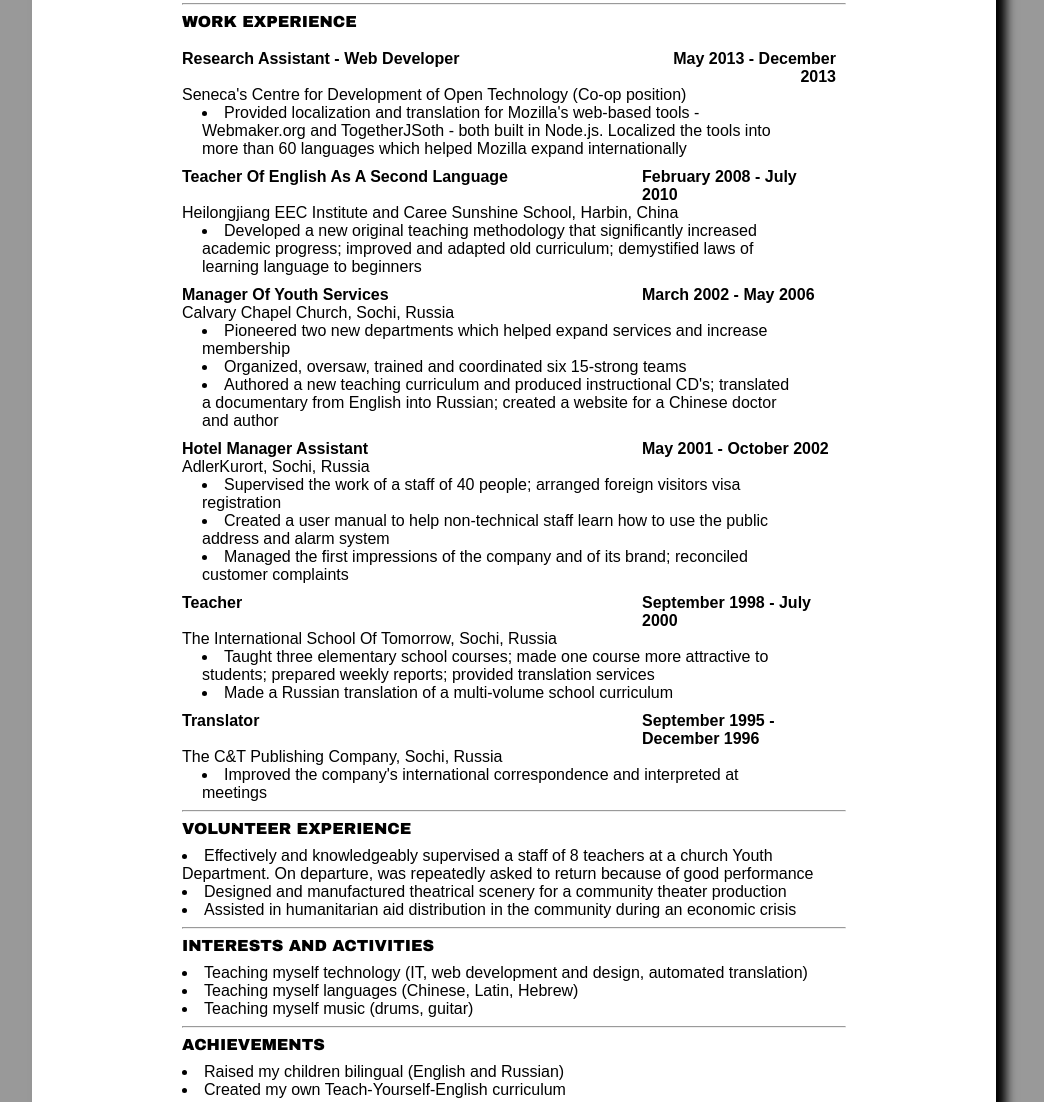
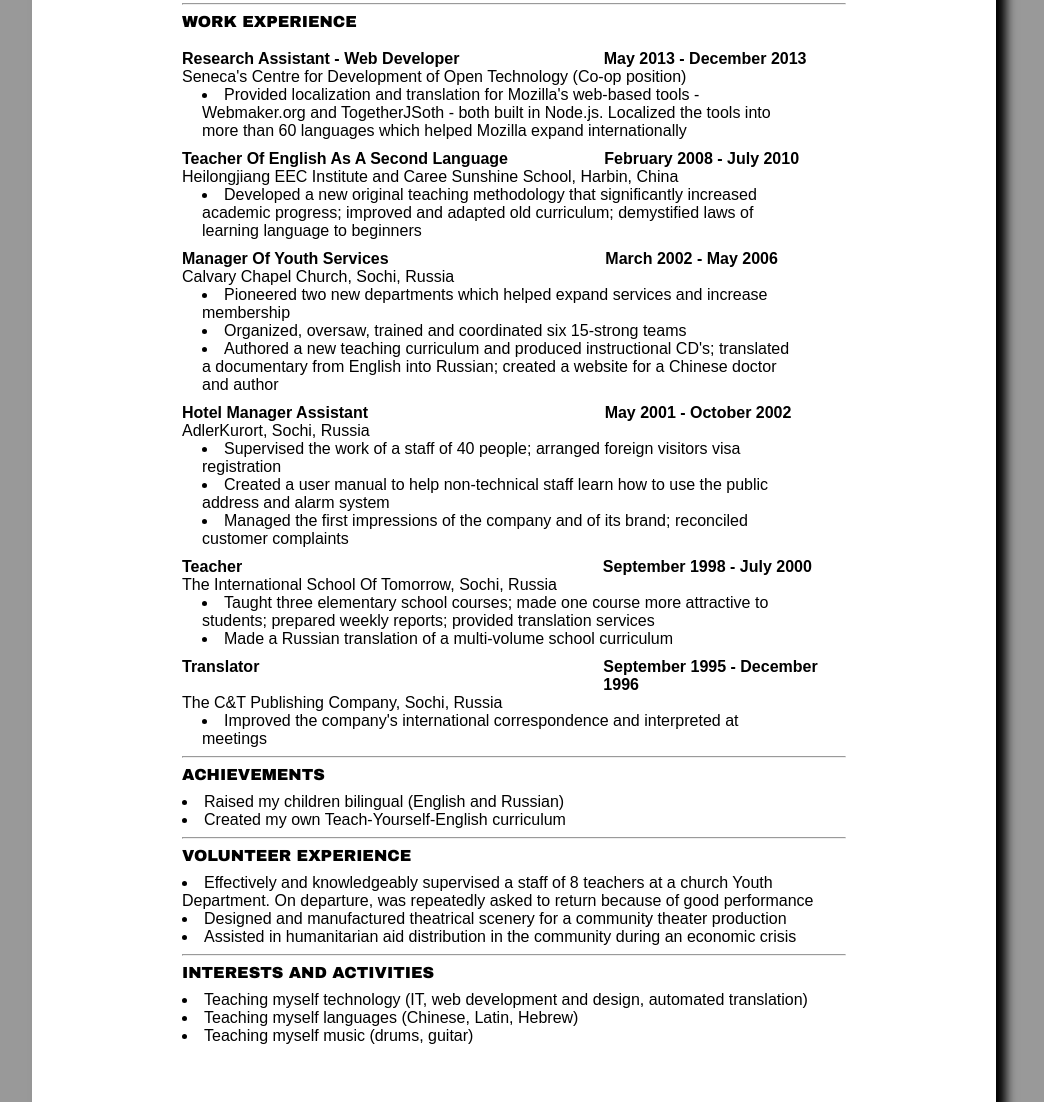
Before and after one commit to igoryen/resume, a website: page views/index.html in a window 1280 px wide. Shown: the part 1407-2509 px from the top of the page, without its empty margins (126-1170 px from the left). Drawn offline with Linux system fonts and the light colour scheme.

Commit message:
Made dynam edu and exp

```diff
--- a/resume.js
+++ b/resume.js
@@ -173,29 +173,56 @@
 
 			// functions declarations and invocations
 
-			var dispenser = function(obj){
-				//console.log(obj.name + 1 + "name");
-				//console.log(Object.keys(obj).length);
+			var dispenser = function(obj, title){
+
+				// lay tracks for title
+				var div_title = document.createElement("div");
+				div_title.id = obj.name + "title";
+				div_title.className = "main_item";
+				document.getElementById(obj.name).appendChild(div_title); // edu/edutitle
+				document.getElementById(obj.name + "title").innerHTML = "<hr>" + title;
 
 				for (var no=1; no < Object.keys(obj).length; no++){
+
+					var div_row = document.createElement("div");
+					div_row.id = obj.name + no + "row";
+					div_row.className = "row";
+					document.getElementById(obj.name).appendChild(div_row); // edu/edu1row
+
 					//document.getElementById(obj.name + no + "name").innerHTML = "aaaaaa";
 					if (obj[no].hasOwnProperty("name")){
-						console.log("in name: "+ obj.name + no+"name");
+
+						var div_name = document.createElement("div");
+						div_name.id = obj.name + no + "name";
+						div_name.className = "cell sub_main_item wide2thirds";
+						document.getElementById(obj.name + no + "row").appendChild(div_name); // edu1row/edu1name
+						//console.log("in name: "+ obj.name + no+"name");
 						document.getElementById(obj.name + no + "name").innerHTML = obj[no].name;
 					}
-					if (obj[no].hasOwnProperty("desc")){
-						console.log("in time: "+ obj.name + no);
-						document.getElementById(obj.name + no + "desc").innerHTML = obj[no].time;
-					}
 					if (obj[no].hasOwnProperty("time")){
-						console.log("in time: "+ obj.name + no);
+						//console.log("in time: "+ obj.name + no);
+						var div_time = document.createElement("div");
+						div_time.id = obj.name + no + "time";
+						div_time.className = "cell sub_main_item wide1third";
+						document.getElementById(obj.name + no + "row").appendChild(div_time); // edu1row/edu1time
 						document.getElementById(obj.name + no + "time").innerHTML = obj[no].time;
 					}
+
 					if (obj[no].hasOwnProperty("place")){
+
+						var div_place = document.createElement("div");
+						div_place.id = obj.name + no + "place";
+						div_place.className = "row";
+						document.getElementById(obj.name).appendChild(div_place); // edu/edu1place
+
 						console.log("in place: "+ obj.name + no);
 						document.getElementById(obj.name + no + "place").innerHTML = obj[no].place;
 					}
 					if (obj[no].hasOwnProperty("details")){
+						var div_details = document.createElement("div");
+						div_details.id = obj.name + no + "details";
+						div_details.className = "row indented";
+						document.getElementById(obj.name).appendChild(div_details); // edu/edu1details
 							//console.log(obj[no].hasOwnProperty("details"));
 						var bag ="";
 							//console.log(Object.keys(obj[no].details).length);
@@ -207,11 +234,17 @@
 						} // for
 						document.getElementById(obj.name + no + "details").innerHTML = bag;
 					} // if
+
+					if (obj[no].hasOwnProperty("desc")){
+						console.log("in time: "+ obj.name + no);
+						document.getElementById(obj.name + no + "desc").innerHTML = obj[no].time;
+					}
+
 				} // for
 			} // dispenser()
 
-			dispenser(edu);
-			dispenser(exp);
+			dispenser(edu, "education");
+			dispenser(exp, "work experience");
 
 			var dispenserForProj = function(obj, title){ // title = string for title
 				//console.log(obj.name + 1 + "name");
--- a/views/index.html
+++ b/views/index.html
@@ -12,99 +12,16 @@
 
 			<div id="full_name">fname</div>
 			<div id="address">address</div>
-
 			<div id="objective"></div>
 			<div id="highlights"></div>
 			<div id="tskills"></div>
-<!-- education................................................... -->
-			<hr>
-
-				<div class="main_item">education</div>
-
-				<div class="row">
-					<div class="cell sub_main_item wide2thirds" id="edu1name">1</div>
-					<div class="cell sub_main_item wide1third" id="edu1time"></div>
-				</div>
-				<div class="row" id="edu1place"></div>
-
-
-				<div class="row">
-					<div class="cell sub_main_item wide2thirds" id="edu2name">2</div>
-					<div class="cell sub_main_item wide1third" id="edu2time"></div>
-				</div>
-				<div class="row" id="edu2place"></div>
-				<div class="row indented" id="edu2details"></div>
-
-
-				<div class="row">
-					<div class="cell sub_main_item wide2thirds" id="edu3name">3</div>
-					<div class="cell sub_main_item wide1third" id="edu3time"></div>
-				</div>
-				<div class="row" id="edu3place"></div>
-
-				<div class="row">
-					<div class="cell sub_main_item wide2thirds" id="edu4name">4</div>
-					<div class="cell sub_main_item wide1third" id="edu4time"></div>
-				</div>
-				<div class="row" id="edu4place"></div>
-
-				<div id="proj"></div>
-
-				<div id="proja"></div>
-
-				<!-- education................................................... -->
-
-				<hr>
-				<div class="main_item">work experience</div>
-
-				<div class="row">
-					<div class="cell sub_main_item wide2thirds" id="exp1name">1</div>
-					<div class="cell righted sub_main_item" id="exp1time">...</div>
-				</div>
-				<div class="row" id="exp1place">...</div>
-				<div class="row indented" id="exp1details"></div>
-
-				<div class="row">
-					<div class="cell sub_main_item wide2thirds" id="exp2name">2</div>
-					<div class="cell sub_main_item" id="exp2time">...</div>
-				</div>
-				<div class="row" id="exp2place">...</div>
-				<div class="row indented" id="exp2details"></div>
-
-				<div class="row">
-					<div class="cell sub_main_item wide2thirds" id="exp3name">3</div>
-					<div class="cell righted sub_main_item" id="exp3time">...</div>
-				</div>
-				<div class="row" id="exp3place">...</div>
-				<div class="row indented" id="exp3details"></div>
-
-				<div class="row">
-					<div class="cell sub_main_item wide2thirds" id="exp4name">4</div>
-					<div class="cell sub_main_item" id="exp4time">...</div>
-				</div>
-				<div class="row" id="exp4place">...</div>
-				<div class="row indented" id="exp4details"></div>
-
-				<div class="row">
-					<div class="cell sub_main_item wide2thirds" id="exp5name">4</div>
-					<div class="cell sub_main_item" id="exp5time">...</div>
-				</div>
-				<div class="row" id="exp5place">...</div>
-				<div class="row indented" id="exp5details"></div>
-
-				<div class="row">
-					<div class="cell sub_main_item wide2thirds" id="exp6name">4</div>
-					<div class="cell sub_main_item" id="exp6time">...</div>
-				</div>
-				<div class="row" id="exp6place">...</div>
-				<div class="row indented" id="exp6details"></div>
-
-<!-- education................................................... -->
-
-
-				<div id="volun"></div>
-				<div id="hobby"></div>
-				<div id="achiev"></div>
+			<div id="edu"></div>
+			<div id="proj"></div>
+			<div id="proja"></div>
+			<div id="exp"></div>
+			<div id="achiev"></div>
+			<div id="volun"></div>
+			<div id="hobby"></div>
 
 		</div><!-- canvas -->
 
```
